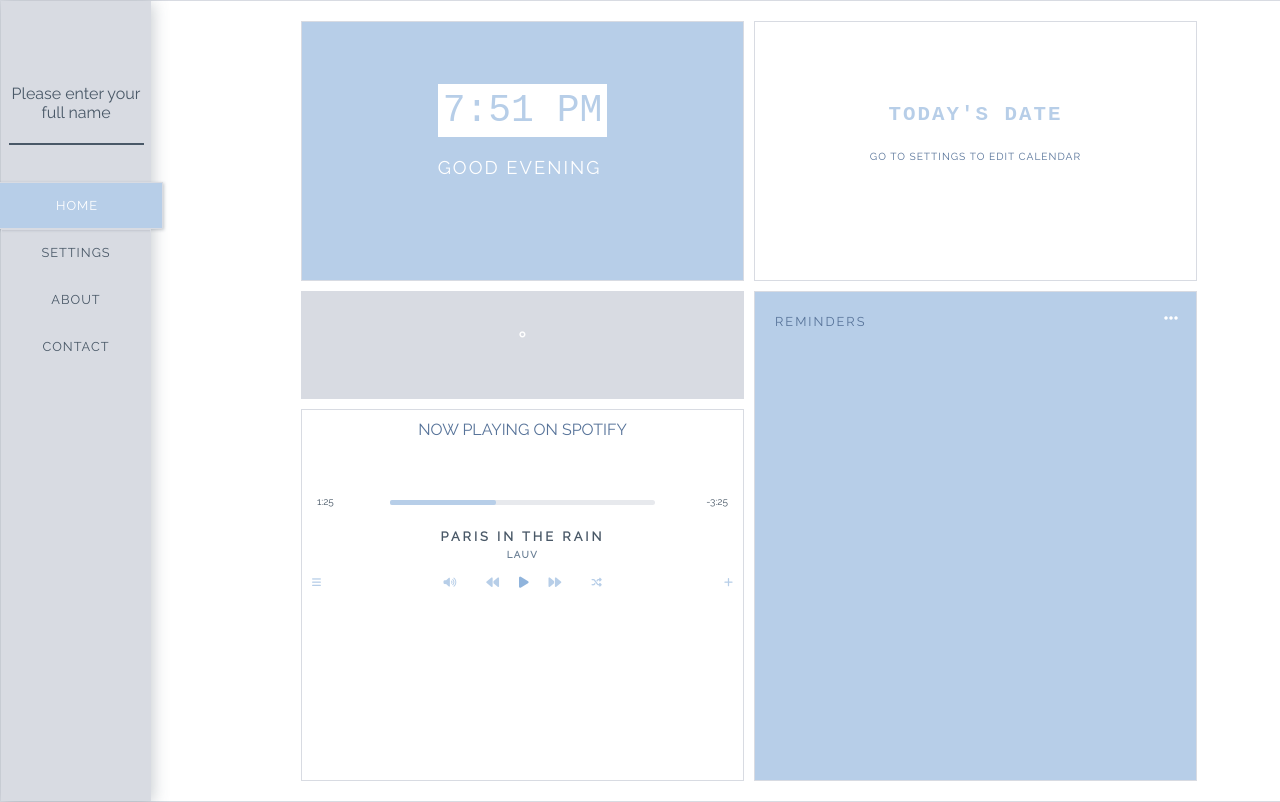
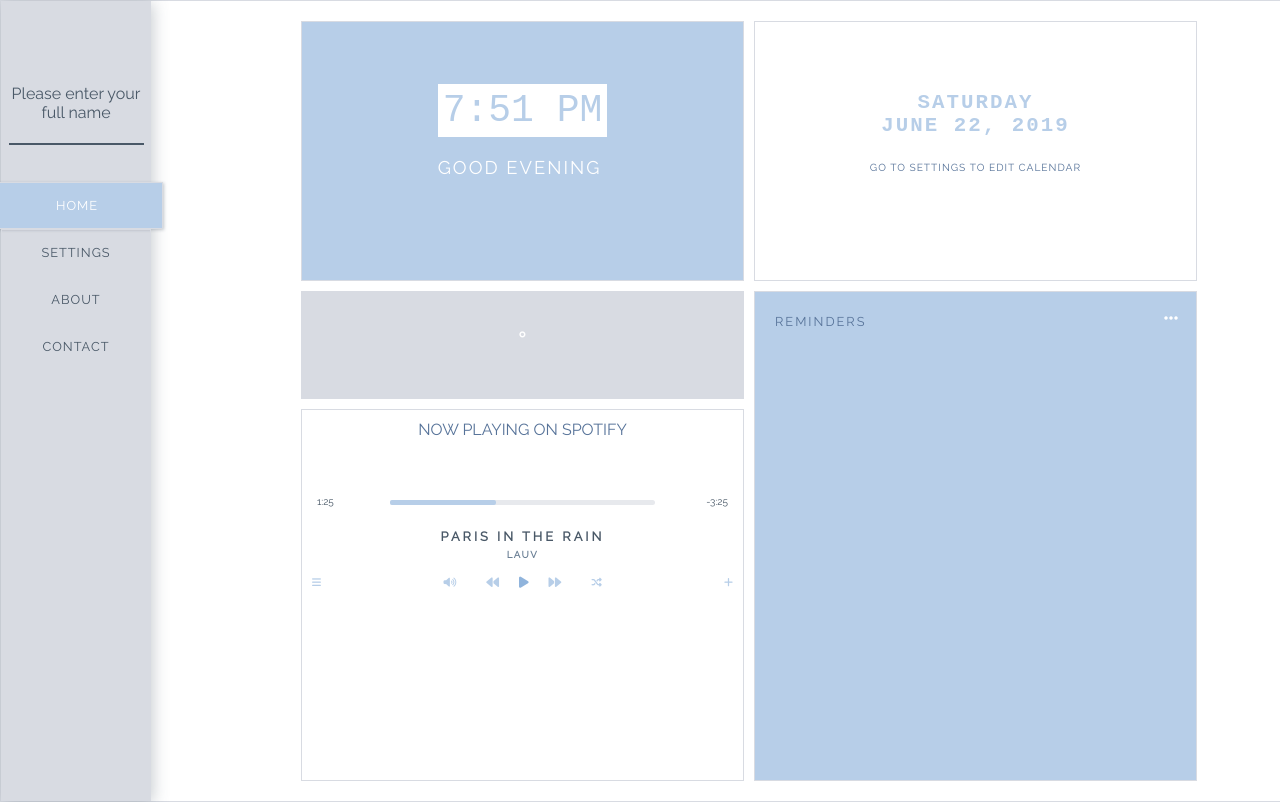
Before and after one commit to emilyannemoses/dashboard-react, a React (Create React App) app: page / in a window 1280 px wide. Built offline with nearby package versions, Linux system fonts and the light colour scheme; no server answers; a web font is replaced by a local one.

Commit message:
Date component (#9)
* rename date component to todaysdate

* current date comes in dynamically

```diff
--- a/src/Home/Date/Date.js
+++ /dev/null
@@ -1,14 +0,0 @@
-import React from 'react';
-import './Date.css'
-import {Link} from 'react-router-dom';
-
-function Date() {
-    return (
-        <div>
-            <h1 id="date">Today's date</h1>
-            <p><Link to="/settings">go to settings to edit calendar</Link></p>
-        </div>
-    )
-}
-
-export default Date;
--- a/src/Home/Home.js
+++ b/src/Home/Home.js
@@ -1,7 +1,7 @@
 import React, {Component} from 'react';
 import './Home.css';
 import Music from './Music/Music';
-import Date from './Date/Date'
+import TodaysDate from './TodaysDate/TodaysDate'
 import Todo from './Todo/Todo';
 import Time from './Time/Time';
 import Weather from './Weather/Weather';
@@ -28,7 +28,7 @@ class Home extends Component {
                 </div>
 
                 <div className="block four">
-                    <Date />
+                    <TodaysDate />
                 </div>
 
                 <div className="block five">
--- /dev/null
+++ b/src/Home/TodaysDate/TodaysDate.js
@@ -0,0 +1,29 @@
+import React, {Component} from 'react';
+import './TodaysDate.css'
+import {Link} from 'react-router-dom';
+
+class TodaysDate extends Component {
+    getDate = () => {
+        let today = new Date();
+        let month = today.getMonth();
+        let day = today.getDay();
+        let numberDay = today.getDate();
+        let year = today.getFullYear();
+        let weekDays = ['Sunday', 'Monday', 'Tuesday', 'Wednesday', 'Thursday', 'Friday', 'Saturday'];
+        let months = ['January', 'February', 'March', 'April', 'May', 'June', 'July', 'August', 'September', 'October', 'November', 'December'];
+        let dayOfWeek = weekDays[day]
+         return {month, numberDay, year, months, dayOfWeek}
+    }
+    render() {
+        const {month, numberDay, year, months, dayOfWeek} = this.getDate();
+        return (
+            <div>
+                <h1 id="date">{dayOfWeek}</h1>
+                <h1 id="date">{months[month]} {numberDay},  {year}</h1>
+                <p><Link to="/settings">go to settings to edit calendar</Link></p>
+            </div>
+        )
+    }
+}
+
+export default TodaysDate;
```
Also changed, not shown: src/Home/TodaysDate/TodaysDate.css (renamed from src/Home/Date/Date.css).
